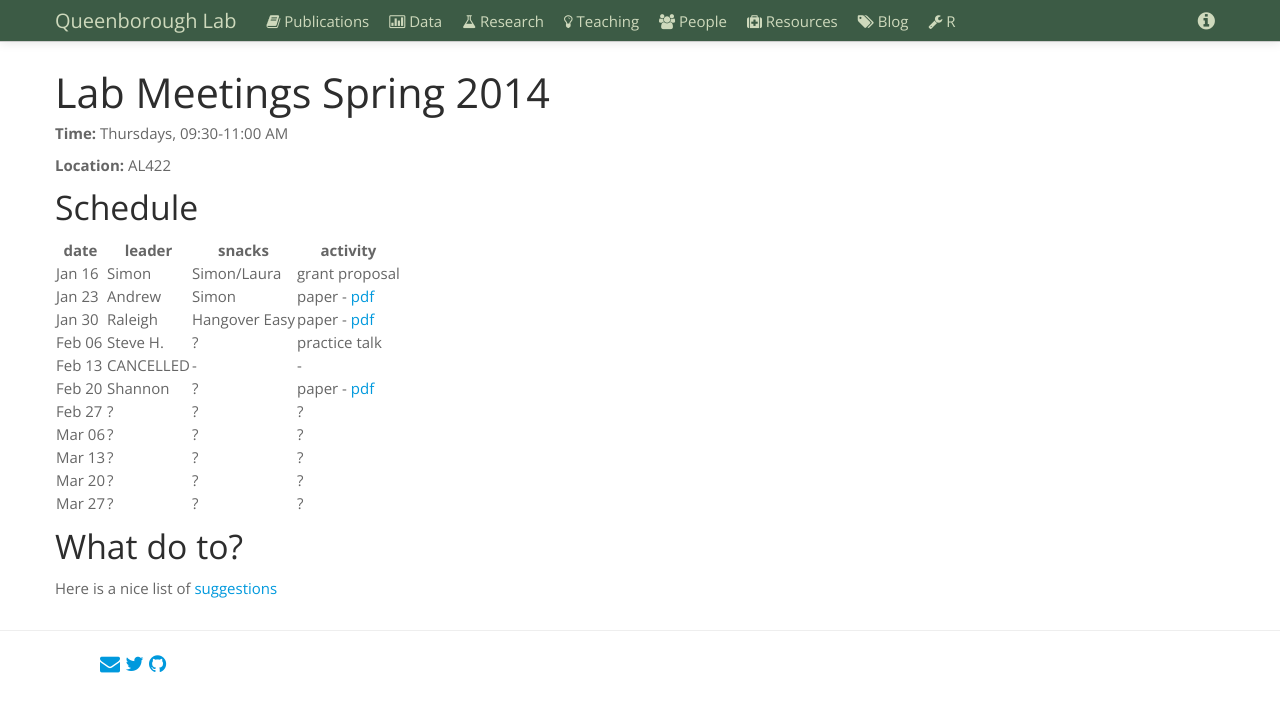
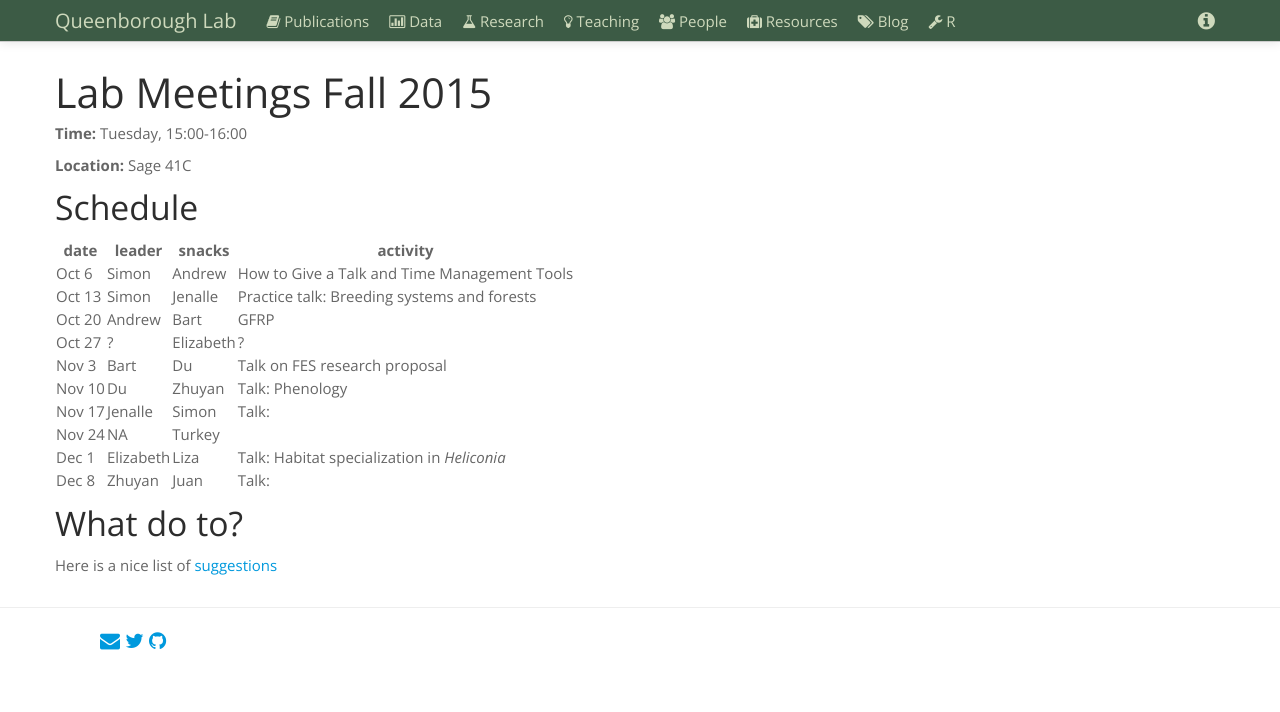
Before and after one commit to saq/saq.github.io, a Jekyll site: the page built from lab-meeting.md, in a window 1280 px wide. Shown: the top 712 px of the page. Built offline with Jekyll 4.4.1, drawn with Linux system fonts in a browser that asks for light colours.

Commit message:
updated lab meeting to Fall 15

```diff
--- a/lab-meeting.md
+++ b/lab-meeting.md
@@ -4,28 +4,28 @@ title: Lab Meeting
 
 ---
 
-Lab Meetings Spring 2014
+Lab Meetings Fall 2015
 ========================
 
-**Time:** Thursdays, 09:30-11:00 AM
+**Time:** Tuesday, 15:00-16:00
 
-**Location:** AL422
+**Location:** Sage 41C
 
 ## Schedule
 
 **date** | **leader** | **snacks** | **activity**
 -------- | ---------- | ---------- | -----------
-Jan 16   | Simon      | Simon/Laura| grant proposal
-Jan 23   | Andrew     | Simon      | paper - [pdf](../assets/pubs/lab-meeting/swenson2012.pdf)
-Jan 30   | Raleigh    | Hangover Easy  | paper - [pdf](../assets/pubs/lab-meeting/saldana2006ferns.pdf)
-Feb 06   | Steve H.   |      ?     | practice talk
-Feb 13   | CANCELLED  |      -     |     -
-Feb 20   | Shannon    |      ?     |  paper - [pdf](../assets/pubs/lab-meeting/guimaraes2008seed.pdf)
-Feb 27   |    ?       |      ?     |     ?
-Mar 06   |    ?       |      ?     |     ?
-Mar 13   |    ?       |      ?     |     ?
-Mar 20   |    ?       |      ?     |     ?
-Mar 27   |    ?       |      ?     |     ?
+Oct 6    |  Simon     | Andrew     | How to Give a Talk and Time Management Tools
+Oct 13   |  Simon     | Jenalle    | Practice talk: Breeding systems and forests
+Oct 20   |  Andrew    | Bart       | GFRP
+Oct 27   |  ?         | Elizabeth  | ?
+Nov 3    |  Bart      | Du         | Talk on FES research proposal
+Nov 10   |  Du        | Zhuyan     | Talk: Phenology
+Nov 17   |  Jenalle   | Simon      | Talk:
+Nov 24   |  NA        | Turkey     |
+Dec 1    | Elizabeth  | Liza       | Talk: Habitat specialization in *Heliconia*
+Dec 8    | Zhuyan     | Juan       | Talk:
+
 
 ## What do to?
 
```
